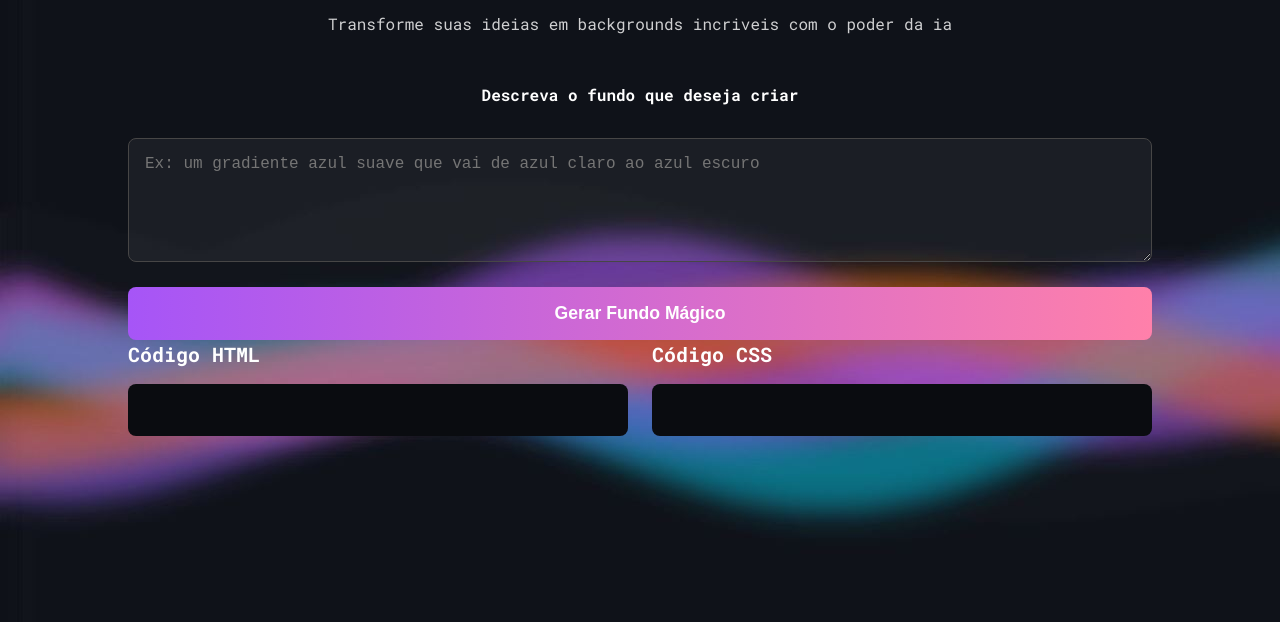
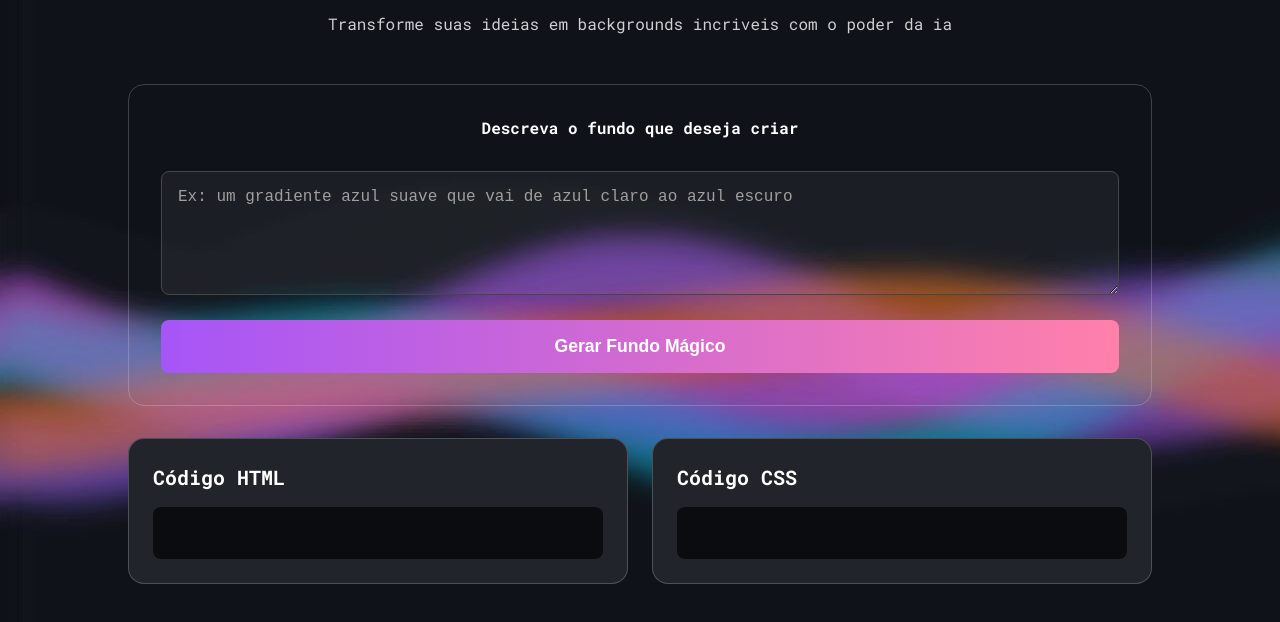
Before and after one commit to yizek/szpc-fundo-magico, a plain HTML site: page index.html in a window 1280 px wide. Shown: the part 102-724 px from the top of the page. Drawn offline with Linux system fonts and the light colour scheme.

Commit message:
Add files via upload

```diff
--- a/src/css/estilos.css
+++ b/src/css/estilos.css
@@ -2,7 +2,7 @@ body {
     background-color: #0f131a;
     color: #ffffff;
     background: url(../images/bg.JPG);
-    font-family: 'Roboto Mono', monospace;
+    font-family: "Roboto Mono", monospace;
     line-height: 1.4;
     padding: 32px 24px;
 }
@@ -12,38 +12,40 @@ body {
     margin-bottom: 48px;
 }
 
-.header h1 {
+.header h1{
     margin-bottom: 16px;
     font-size: 48px;
 }
 
 .header .subtitle {
     font-size: 19.2px;
-    color: rgba(255, 255, 255, 0.8);
+    color: #ffffffcc;
     max-width: 700px;
     margin: 0 auto;
 }
 
-.container {
+.container{
     max-width: 1024px;
     margin: 0 auto;
+    position: relative;
+    z-index: 99;
 }
 
-F .card {
-    border: 1px solid rgba(255, 255, 255, 0.2);
+.card{
+    border: 1px solid rgba(255,255,255,0.2);
     border-radius: 16px;
     padding: 32px;
     margin-bottom: 32px;
 }
 
-.card-header {
+.card-header{
     text-align: center;
     margin-bottom: 32px;
     font-size: 20.8px;
 }
 
-.form-group textarea {
-    background-color: rgba(255, 255, 255, 0.05);
+.form-group textarea{
+    background-color: rgba(255,255,255,0.05);
     color: #ffffff;
     width: 100%;
     min-height: 120px;
@@ -54,16 +56,16 @@ F .card {
     padding: 16px;
 }
 
-.form-group textarea:focus {
+.form-group textarea:focus{
     outline: none;
     border-color: #a655f7;
 }
 
-.form-group textxarea::placeholder {
+.form-group textarea::placeholder{
     color: #a19e9e;
 }
 
-.form-group .btn-magic {
+.form-group .btn-magic{
     width: 100%;
     padding: 16px 32px;
     background: linear-gradient(90deg, #a655f7 0%, #ff80aa 100%);
@@ -76,37 +78,38 @@ F .card {
     transition: all 0.3s ease;
 }
 
-.form-group .btn-magic:hover {
-    transform: translateY(-3px);
+.form-group .btn-magic:hover{
+    transform: translateY(-2px)
 }
 
-.preview-card {
+.preview-card{
     display: none;
 }
 
-.code-grid {
+.code-grid{
     display: flex;
-    gap: 24px;
+    gap: 24px
 }
 
-code-card {
+.code-card{
     background-color: #21242a;
     border: 1px solid #ffffff33;
     padding: 24px;
     width: 50%;
 }
 
-.code-title {
+.code-title{
     font-size: 20px;
     margin-bottom: 16px;
 }
 
-.code-block {
+.code-block{
     background-color: #0a0c10;
     color: #5eead4;
+    border-radius: 8px;
     padding: 16px;
-    border-radius: 8px;
     font-size: 14px;
+
     white-space: pre-wrap;
     word-wrap: break-word;
 }
```
